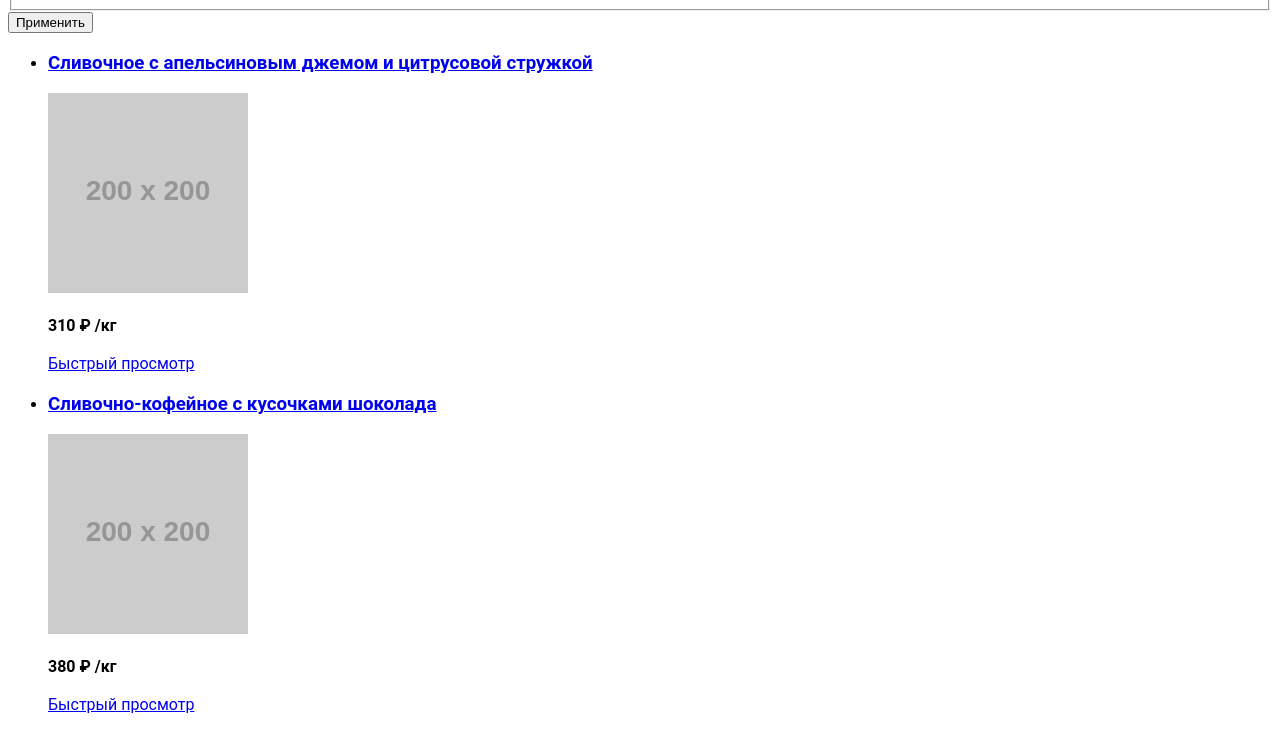
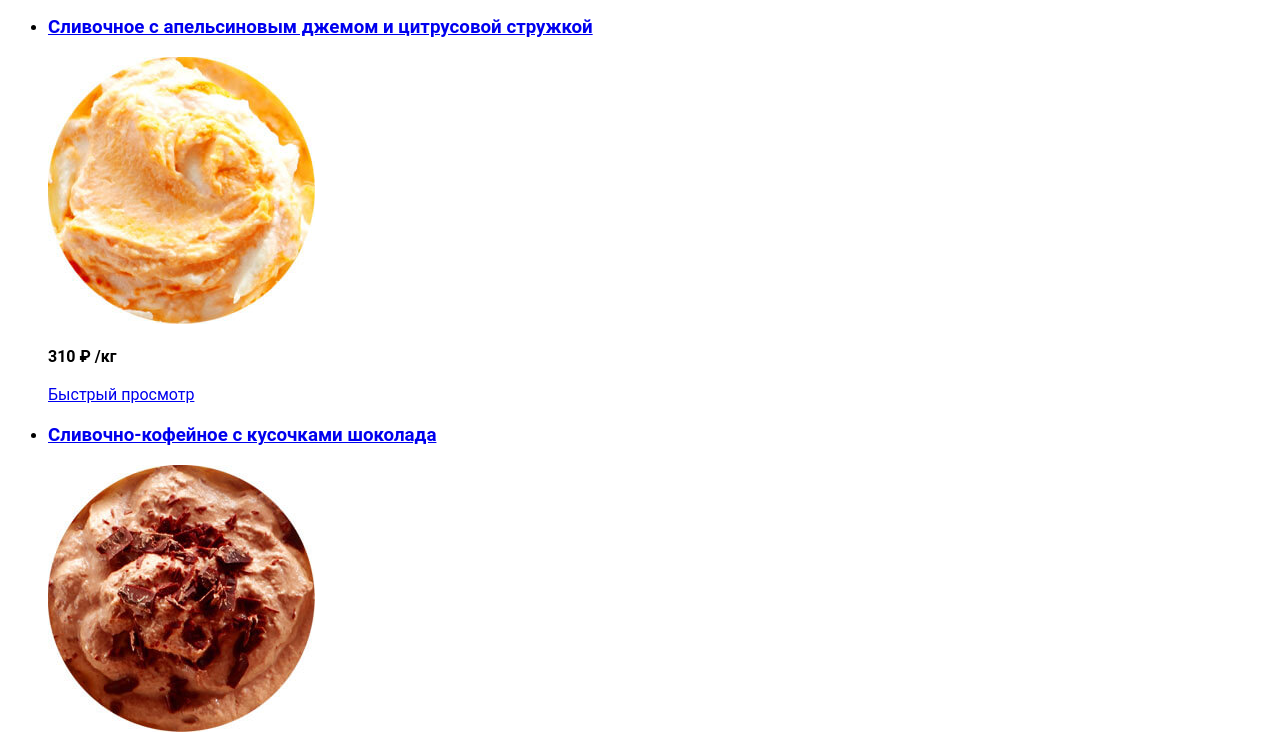
Before and after one commit to SophiaDyachenko/476849-gllacy, a plain HTML site: page catalog.html in a window 1280 px wide. Shown: the part 1385-2121 px from the top of the page. Drawn offline with Linux system fonts and the light colour scheme; placeholder pictures from the web are drawn by us.

Commit message:
Add content-image

```diff
--- a/catalog.html
+++ b/catalog.html
@@ -8,7 +8,7 @@
 <body>
   <header class="main-header">
     <a class="main-header-logo">
-      <img src="http://via.placeholder.com/200x100" width="200" height="100"
+      <img src="img/logo.svg" width="154" height="64"
       alt="Логотип &quot;Gllacy Shop&quot;">
     </a>
     <nav class="main-navigation">
@@ -188,7 +188,7 @@
           </h3>
           <p class="catalog-item-image">
             <a href="catalog-item.html">
-              <img src="http://via.placeholder.com/200x200" width="200" height="200" alt="Cливочное с апельсиновым джемом и цитрусовой стружкой">
+              <img src="img/ice-cream-promo-1.jpg" width="267" height="267" alt="Cливочное с апельсиновым джемом и цитрусовой стружкой">
             </a>
           </p>
           <p>
@@ -209,7 +209,7 @@
           </h3>
           <p class="catalog-item-image">
             <a href="catalog-item.html">
-              <img src="http://via.placeholder.com/200x200" width="200" height="200" alt="Сливочно-кофейное с кусочками шоколада">
+              <img src="img/ice-cream-promo-2.jpg" width="267" height="267" alt="Сливочно-кофейное с кусочками шоколада">
             </a>
           </p>
           <p>
@@ -230,7 +230,7 @@
           </h3>
           <p class="catalog-item-image">
             <a href="catalog-item.html">
-              <img src="http://via.placeholder.com/200x200" width="200" height="200" alt="Сливочно-клубничное с присыпкой из белого шоколада">
+              <img src="img/ice-cream-promo-3.jpg" width="267" height="267" alt="Сливочно-клубничное с присыпкой из белого шоколада">
             </a>
           </p>
           <p>
@@ -251,7 +251,7 @@
           </h3>
           <p class="catalog-item-image">
             <a href="catalog-item.html">
-              <img src="http://via.placeholder.com/200x200" width="200" height="200" alt="Сливочное крем-брюле с карамельной подливкой">
+              <img src="img/ice-cream-promo-4.jpg" width="267" height="267" alt="Сливочное крем-брюле с карамельной подливкой">
             </a>
           </p>
           <p>
@@ -272,7 +272,7 @@
           </h3>
           <p class="catalog-item-image">
             <a href="catalog-item.html">
-              <img src="http://via.placeholder.com/200x200" width="200" height="200" alt="Сливочное с брусничным джемом">
+              <img src="img/ice-cream-promo-5.jpg" width="267" height="267" alt="Сливочное с брусничным джемом">
             </a>
           </p>
           <p>
@@ -293,7 +293,7 @@
           </h3>
           <p class="catalog-item-image">
             <a href="catalog-item.html">
-              <img src="http://via.placeholder.com/200x200" width="200" height="200" alt="Сливочно-черничное с цельными ягодами черники">
+              <img src="img/ice-cream-promo-6.jpg" width="267" height="267" alt="Сливочно-черничное с цельными ягодами черники">
             </a>
           </p>
           <p>
@@ -314,7 +314,7 @@
           </h3>
           <p class="catalog-item-image">
             <a href="catalog-item.html">
-              <img src="http://via.placeholder.com/200x200" width="200" height="200" alt="Сливочно-лимонное с карамельной присыпкой">
+              <img src="img/ice-cream-promo-7.jpg" width="267" height="267" alt="Сливочно-лимонное с карамельной присыпкой">
             </a>
           </p>
           <p>
@@ -335,7 +335,7 @@
           </h3>
           <p class="catalog-item-image">
             <a href="catalog-item.html">
-              <img src="http://via.placeholder.com/200x200" width="200" height="200" alt="Сливочное с шоколадной стружкой">
+              <img src="img/ice-cream-promo-8.jpg" width="267" height="267" alt="Сливочное с шоколадной стружкой">
             </a>
           </p>
           <p>
@@ -356,7 +356,7 @@
           </h3>
           <p class="catalog-item-image">
             <a href="catalog-item.html">
-              <img src="http://via.placeholder.com/200x200" width="200" height="200" alt="Сливочно-ванильное с кусочками шоколада">
+              <img src="img/ice-cream-promo-9.jpg" width="267" height="267" alt="Сливочно-ванильное с кусочками шоколада">
             </a>
           </p>
           <p>
@@ -377,7 +377,7 @@
           </h3>
           <p class="catalog-item-image">
             <a href="catalog-item.html">
-              <img src="http://via.placeholder.com/200x200" width="200" height="200" alt="Сливочное с ментоловым сиропом">
+              <img src="img/ice-cream-promo-10.jpg" width="267" height="267" alt="Сливочное с ментоловым сиропом">
             </a>
           </p>
           <p>
@@ -398,7 +398,7 @@
           </h3>
           <p class="catalog-item-image">
             <a href="catalog-item.html">
-              <img src="http://via.placeholder.com/200x200" width="200" height="200" alt="Сливочное с кусочками черного шоколада">
+              <img src="img/ice-cream-promo-11.jpg" width="267" height="267" alt="Сливочное с кусочками черного шоколада">
             </a>
           </p>
           <p>
@@ -419,7 +419,7 @@
           </h3>
           <p class="catalog-item-image">
             <a href="catalog-item.html">
-              <img src="http://via.placeholder.com/200x200" width="200" height="200" alt="Сливочное с мятным сиропом">
+              <img src="img/ice-cream-promo-12.jpg" width="267" height="267" alt="Сливочное с мятным сиропом">
             </a>
           </p>
           <p>
```
Also changed, not shown: index.html (+6 -6 lines), img/best-offer-ice-cream.jpg (added), img/ice-cream-promo-1.jpg (added), img/ice-cream-promo-10.jpg (added), img/ice-cream-promo-11.jpg (added), img/ice-cream-promo-12.jpg (added), img/ice-cream-promo-2.jpg (added), img/ice-cream-promo-3.jpg (added), img/ice-cream-promo-4.jpg (added), img/ice-cream-promo-5.jpg (added), img/ice-cream-promo-6.jpg (added), img/ice-cream-promo-7.jpg (added), img/ice-cream-promo-8.jpg (added), img/ice-cream-promo-9.jpg (added).
